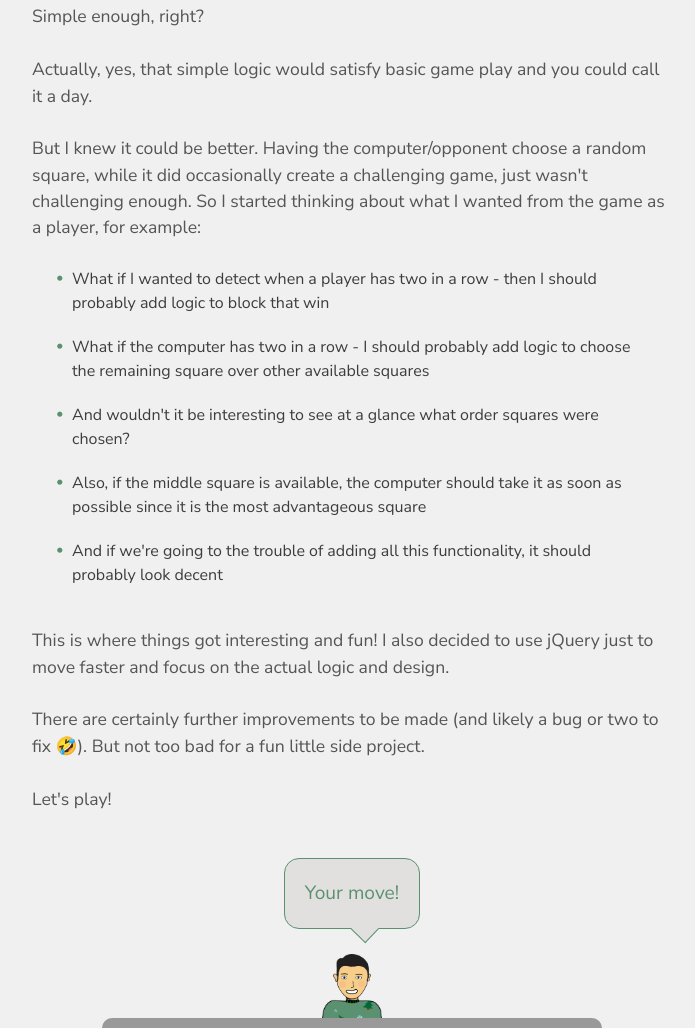
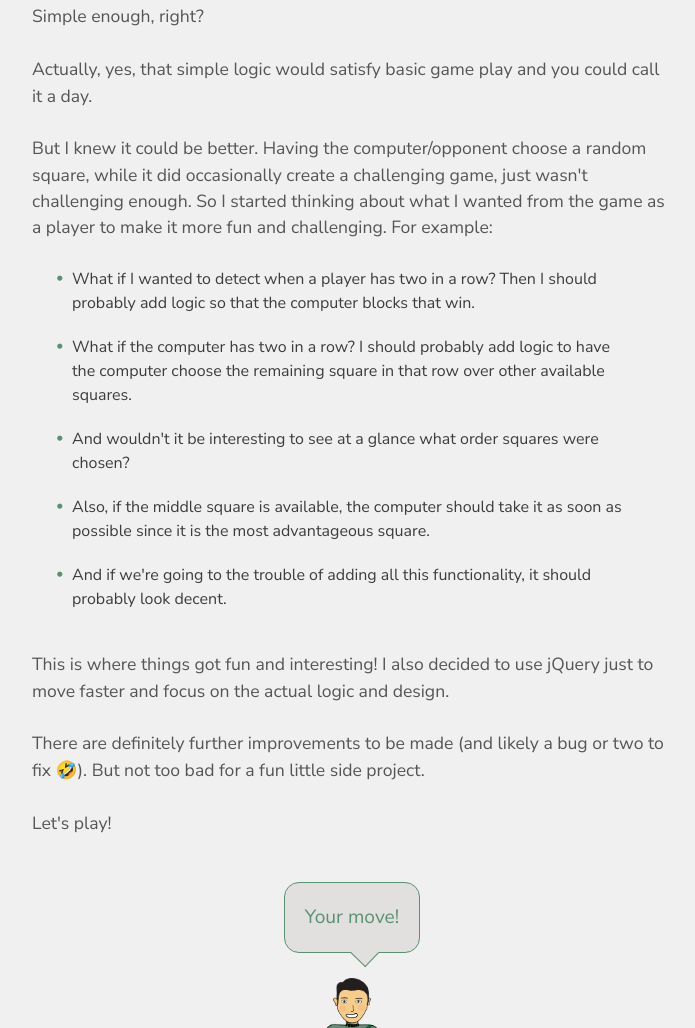
Before and after one commit to miguelceja/miguelceja.github.io, a website: page index.html in a window 1280 px wide. Shown: the part 1438-2466 px from the top of the page, without its empty margins (288-983 px from the left). Drawn offline with nearby package versions, Linux system fonts and the light colour scheme.

Commit message:
Copy updates

```diff
--- a/index.html
+++ b/index.html
@@ -36,7 +36,7 @@
 
       <div class="section">
         <p class="p2-2r">
-          I&apos;m attracted to projects with a story to tell. A good story can
+          I like projects that tell a story. A good story can more effectively
           connect people to a brand or product, and I enjoy the challenge of
           telling a great story through seamless design and code.
         </p>
@@ -104,17 +104,19 @@
           But I knew it could be better. Having the computer/opponent choose a
           random square, while it did occasionally create a challenging game,
           just wasn't challenging enough. So I started thinking about what I
-          wanted from the game as a player, for example:
+          wanted from the game as a player to make it more fun and challenging.
+          For example:
         </p>
 
         <ul>
           <li>
-            What if I wanted to detect when a player has two in a row - then I
-            should probably add logic to block that win
+            What if I wanted to detect when a player has two in a row? Then I
+            should probably add logic so that the computer blocks that win.
           </li>
           <li>
-            What if the computer has two in a row - I should probably add logic
-            to choose the remaining square over other available squares
+            What if the computer has two in a row? I should probably add logic
+            to have the computer choose the remaining square in that row over
+            other available squares.
           </li>
           <li>
             And wouldn't it be interesting to see at a glance what order squares
@@ -122,21 +124,21 @@
           </li>
           <li>
             Also, if the middle square is available, the computer should take it
-            as soon as possible since it is the most advantageous square
+            as soon as possible since it is the most advantageous square.
           </li>
           <li>
             And if we're going to the trouble of adding all this functionality,
-            it should probably look decent
+            it should probably look decent.
           </li>
         </ul>
 
         <p>
-          This is where things got interesting and fun! I also decided to use
+          This is where things got fun and interesting! I also decided to use
           jQuery just to move faster and focus on the actual logic and design.
         </p>
 
         <p>
-          There are certainly further improvements to be made (and likely a bug
+          There are definitely further improvements to be made (and likely a bug
           or two to fix 🤣). But not too bad for a fun little side project.
         </p>
 
```
